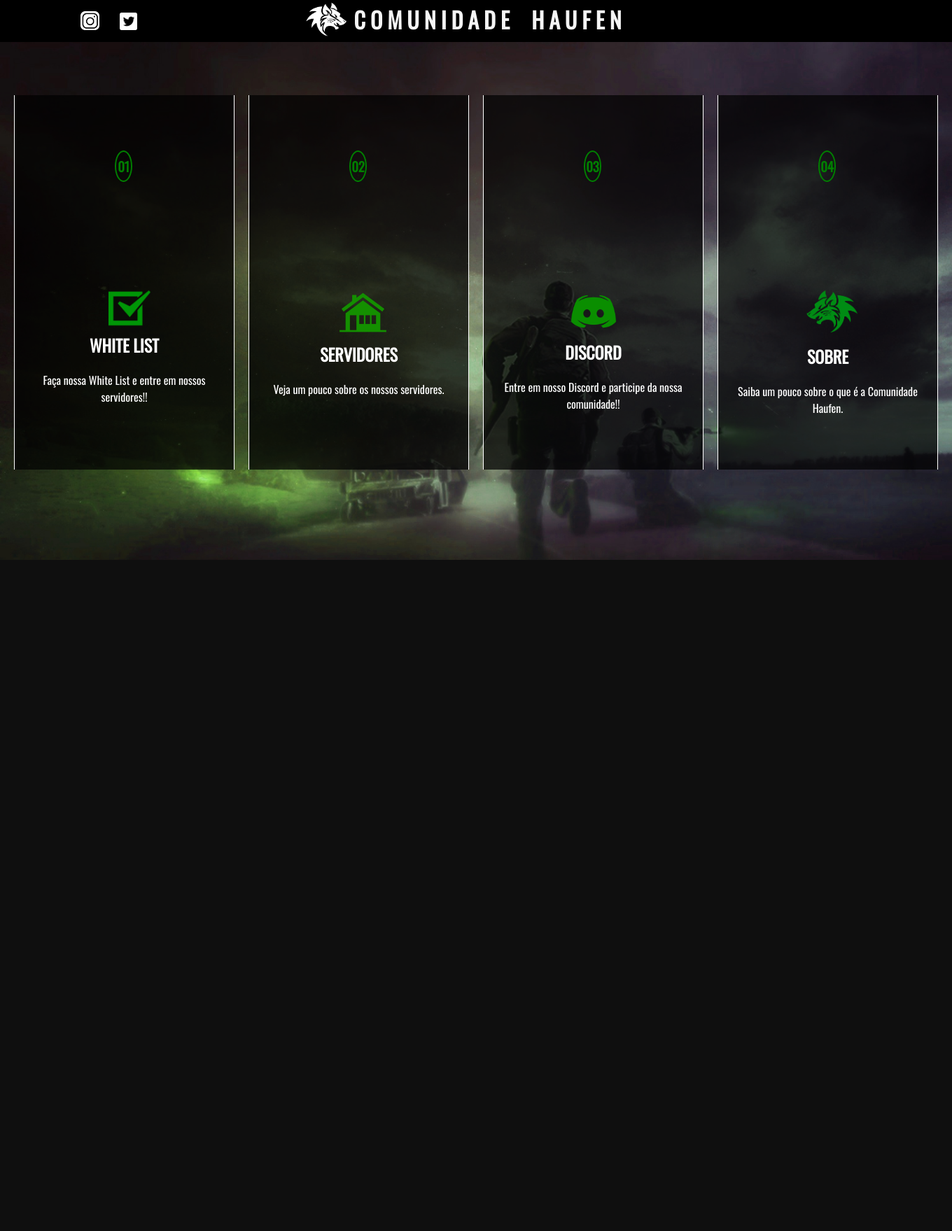
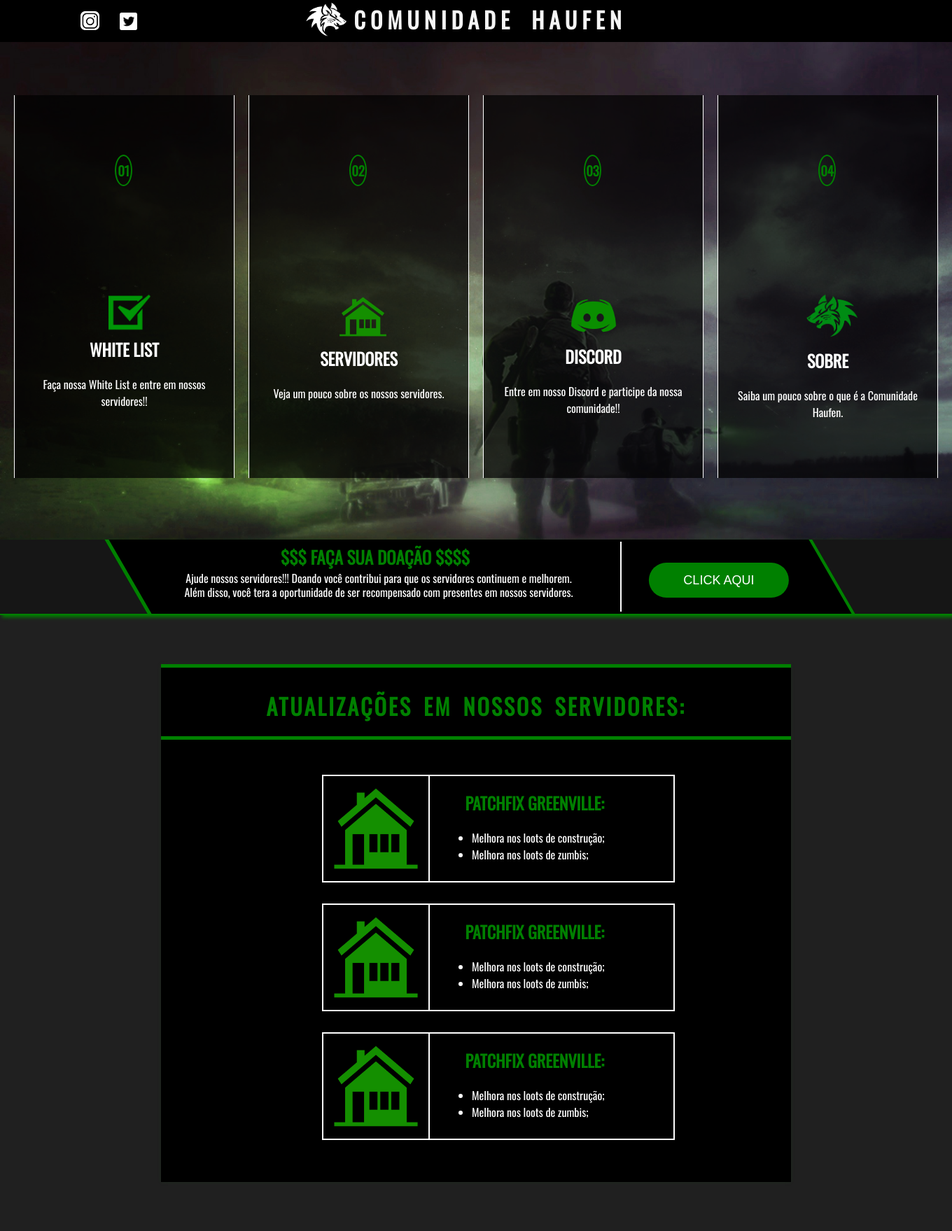
Before and after one commit to Yasnnie/Haufen-Full, a PHP site: page / in a window 1360 px wide. Shown: the whole page at 70% size. Before the commit the page ends 800 px from the top, so only its background shows below. Run offline with PHP 8.4, Linux system fonts and the light colour scheme.

Commit message:
Atualização Página Index

```diff
--- a/css/index.css
+++ b/css/index.css
@@ -1,5 +1,7 @@
 body{
-    background: url(../image/fundo4.jpg);
+    background:
+    url(../image/fundo4.jpg),
+    rgb(32, 32, 32);
     background-size: 1700px 800px;
     background-repeat: no-repeat;
     font-family: 'Oswald', sans-serif;
@@ -92,8 +94,8 @@ body{
     margin-right: 10px;
 }
 .botao{
-    margin: 60px 10px 0px 10px;
-    padding: 60px 20px;
+    margin: 60px 10px 72px 10px;
+    padding: 66px 20px;
     width: 300px;
     text-align: center;
     background: rgba(0, 0, 0, 0.712);
@@ -102,6 +104,7 @@ body{
     color: white;
     display: block;
     transition: all .6s;
+
 
 }
 .botao:hover{
@@ -113,7 +116,6 @@ body{
     opacity: 1;
     filter: blur(0);
 }
-
 
 
 
@@ -155,3 +157,140 @@ body{
     margin-top: 0px;
 
 }
+
+
+
+.div_doa{
+    background: rgb(22, 22, 22);
+    border-bottom: 2px solid green;
+    box-shadow: 3px 3px 5px green;
+}
+
+.doacao{
+    margin-left: 100px;
+    padding: 3px 0px;
+    width: 1000px;
+    color: white;
+    background: rgb(0, 0, 0);
+    display: flex;
+    text-align: center;
+    align-items: center;
+    border-right: 5px solid green;
+    border-left: 6px solid green;
+
+
+
+}
+
+.right{
+    -webkit-transform: skew(30deg) translateX(80px);
+    -ms-transform: skew(30deg) translateX(80px);
+     transform: skew(30deg) translateX(80px);
+}
+
+
+.doacao h1{
+    text-transform: uppercase;
+    color: green;
+    margin-top: 3px;
+    font-size: 25px;
+
+
+}
+.doacao p{
+    margin-top: -15px;
+    line-height: 20px;
+    width: 570px;
+    margin-left: 70px;
+
+
+}
+.descRoda{
+
+    border-right: 2px solid white;
+    width: 700px;
+    height: 100px;
+}
+.doar{
+     margin-top: 10px;
+     position: relative;
+     right: -18%;
+     background: green;
+     color: white;
+     font-size: 18px;
+     height: 50px;
+     width: 200px;
+     border:0px;
+     border-radius: 100px;
+     transition: all .5s;
+
+ }
+
+ .doar:hover{
+    background: #003d00;
+    transition: all .5s;
+    cursor: pointer;
+}
+
+
+.reto{
+    -webkit-transform: skew(-30deg) translateX(0) ;
+    -ms-transform: skew(-30deg) translateX(0) ;
+     transform: skew(-30deg) translateX(0) ;
+}
+
+.mural{
+    background-color: black;
+    color: white;
+    text-align: center;
+    margin: 70px 230px 70px 230px;
+    padding-bottom: 30px;
+    padding-top: 10px;
+    border-top: 5px solid green;
+    animation: piscar 7s linear infinite;
+}
+
+@keyframes piscar{
+    0%{
+        box-shadow: 0;
+    }
+    50%{
+        box-shadow: 3px 3px 50px green;
+    }
+    100%{
+        box-shadow: 0;
+    }
+}
+
+.mural h1{
+    color: green;
+    text-transform: uppercase;
+    letter-spacing: 3px;
+    word-spacing: 6px;
+    padding-bottom: 20px;
+    border-bottom: 5px solid green;
+    margin-bottom: 50px;
+}
+.att{
+    position: relative;
+    display: flex;
+    left: 230px;
+    border: 2px solid white;
+    width: 500px;
+    margin-bottom: 30px;
+}
+.att h2{
+    text-transform: uppercase;
+    margin-left: 50px ;
+    color: green;
+}
+.att li{
+    text-align: left;
+    margin-left: 20px;
+}
+.imgAtt{
+    height: 150px;
+    width: 130px;
+    padding: 0px 10px;
+    border-right: 2px solid white;
+}
--- a/html/servidores.html
+++ b/html/servidores.html
@@ -11,7 +11,7 @@
 <body>
     <div class="barra">
         <ul>
-            <li><a href="../index.html">Inicio</a></li>
+            <li><a href="../index.php">Inicio</a></li>
             <li><a href="../html/wl.html" >White List</a></li>
             <li><a href="https://discord.gg/QsYqCMm" target="_blank" >Discord</a></li>
             <li><a href="../html/sobre.html" >Sobre</a></li>
--- a/html/sobre.html
+++ b/html/sobre.html
@@ -15,7 +15,7 @@
 
     <div class="barra">
         <ul>
-            <li><a href="../index.html">Inicio</a></li>
+            <li><a href="../index.php">Inicio</a></li>
             <li><a href="../html/wl.html">White List</a></li>
             <li><a href="../html/servidores.html">Servidores</a></li>
             <li><a href="https://discord.gg/QsYqCMm" target="_blank">Discord</a></li>
--- a/html/wl.html
+++ b/html/wl.html
@@ -17,7 +17,7 @@
 
     <div class="barra">
         <ul>
-            <li><a href="../index.html">Inicio</a></li>
+            <li><a href="../index.php">Inicio</a></li>
             <li><a href="../html/servidores.html" >Servidores</a></li>
             <li><a href="https://discord.gg/QsYqCMm" target="_blank" >Discord</a></li>
             <li><a href="../html/sobre.html" >Sobre</a></li>
--- a/index.html
+++ /dev/null
@@ -1,74 +0,0 @@
-<!DOCTYPE html>
-<html lang="en">
-
-<head>
-    <meta charset="UTF-8">
-    <meta name="viewport" content="width=device-width, initial-scale=1.0">
-    <link rel="shortcut icon" href="./image/logoverde.png">
-    <link href="https://fonts.googleapis.com/css2?family=Oswald&display=swap" rel="stylesheet">
-    <link rel="stylesheet" href="./css/index.css">
-    <title>Haufen</title>
-</head>
-
-<body>
-   <div id="corpo">
-    <div class="haufenTitulo">
-            <div class="social" id="soc">
-
-            <img src="./image/instaW.png" alt="" id="imgInsta">
-            <img src="./image/twitterW.png" alt="" id="imgTwt">
-        </div>
-        <img class="logo" src="./image/logo.png" alt="">
-        <h1>Comunidade Haufen</h1>
-
-    </div>
-
-    <div class="botaos" id="but">
-        <ul>
-
-            <li class="botao" id="botaoWl">
-
-            <h3 class="numBotao">01</h3>
-
-            <img src="./image/wl.png" alt="" class="imgWl">
-            <h2 class="titBotao">White List</h2>
-            <p class="descBotao">Faça nossa White List e entre em nossos servidores!!</p>
-            </li>
-
-        <li class="botao" id="botaoServ">
-            <h3 class="numBotao">02</h3>
-            <a href=""></a>
-            <img src="./image/green.png" alt="" class="imgServ">
-            <h2 class="titBotao">Servidores</h2>
-            <p class="descBotao">Veja um pouco sobre os nossos servidores.</p>
-
-        </li>
-
-        <li class="botao" id="botaoDs">
-            <h3 class="numBotao">03</h3>
-
-            <img src="./image/discord.png" alt="" class="imgDs">
-            <h2 class="titBotao">Discord</h2>
-            <p class="descBotao">Entre em nosso Discord e participe da nossa comunidade!!</p>
-        </li>
-
-        <li class="botao" id="botaoSobre">
-            <h3 class="numBotao">04</h3>
-
-            <img src="./image/logoverde.png" alt="" class="imgSob">
-            <h2 class="titBotao">Sobre</h2>
-            <p class="descBotao">Saiba um pouco sobre o que é a Comunidade Haufen. </p>
-        </li>
-        </ul>
-    </div>
-</div>
-
-<div class="doacao">
-    <h1>
-
-    </h1>
-</div>
-<script src="./js/index.js"></script>
-</body>
-
-</html>
--- /dev/null
+++ b/index.php
@@ -0,0 +1,123 @@
+<?php
+
+?>
+
+
+<!DOCTYPE html>
+<html lang="en">
+
+<head>
+    <meta charset="UTF-8">
+    <meta name="viewport" content="width=device-width, initial-scale=1.0">
+    <link rel="shortcut icon" href="./image/logoverde.png">
+    <link href="https://fonts.googleapis.com/css2?family=Oswald&display=swap" rel="stylesheet">
+    <link rel="stylesheet" href="./css/index.css">
+    <title>Haufen</title>
+</head>
+
+<body>
+
+    <div class="haufenTitulo">
+        <div class="social" id="soc">
+
+            <img src="./image/instaW.png" alt="" id="imgInsta">
+            <img src="./image/twitterW.png" alt="" id="imgTwt">
+        </div>
+        <img class="logo" src="./image/logo.png" alt="">
+        <h1>Comunidade Haufen</h1>
+
+    </div>
+
+    <div class="botaos" id="but">
+        <ul>
+
+            <li class="botao" id="botaoWl">
+
+                <h3 class="numBotao">01</h3>
+
+                <img src="./image/wl.png" alt="" class="imgWl">
+                <h2 class="titBotao">White List</h2>
+                <p class="descBotao">Faça nossa White List e entre em nossos servidores!!</p>
+            </li>
+
+            <li class="botao" id="botaoServ">
+                <h3 class="numBotao">02</h3>
+                <a href=""></a>
+                <img src="./image/green.png" alt="" class="imgServ">
+                <h2 class="titBotao">Servidores</h2>
+                <p class="descBotao">Veja um pouco sobre os nossos servidores.</p>
+
+            </li>
+
+            <li class="botao" id="botaoDs">
+                <h3 class="numBotao">03</h3>
+
+                <img src="./image/discord.png" alt="" class="imgDs">
+                <h2 class="titBotao">Discord</h2>
+                <p class="descBotao">Entre em nosso Discord e participe da nossa comunidade!!</p>
+            </li>
+
+            <li class="botao" id="botaoSobre">
+                <h3 class="numBotao">04</h3>
+
+                <img src="./image/logoverde.png" alt="" class="imgSob">
+                <h2 class="titBotao">Sobre</h2>
+                <p class="descBotao">Saiba um pouco sobre o que é a Comunidade Haufen. </p>
+            </li>
+        </ul>
+    </div>
+
+    <div class="div_doa">
+        <div class="doacao right">
+            <div class="descRoda reto">
+                <h1>$$$ Faça sua doação $$$$</h1>
+                <p>Ajude nossos servidores!!! Doando você contribui para que os servidores continuem e melhorem. Além
+                    disso, você tera a oportunidade de ser recompensado com presentes em nossos servidores.</p>
+
+            </div>
+            <div>
+                <button class="doar reto">CLICK AQUI</button>
+            </div>
+        </div>
+    </div>
+
+
+
+    <div class="mural">
+        <h1> ATUALIZAÇÕES EM NOSSOS SERVIDORES:</h1>
+        <div class="att">
+            <img src="./image/green.png" alt="greenville logo" class="imgAtt">
+            <div class="infoAtt">
+                <h2>PatchFix GreenVille:</h2>
+                <ul>
+                    <li>Melhora nos loots de construção;</li>
+                    <li>Melhora nos loots de zumbis;</li>
+                </ul>
+            </div>
+        </div>
+        <div class="att">
+            <img src="./image/green.png" alt="greenville logo" class="imgAtt">
+            <div class="infoAtt">
+                <h2>PatchFix GreenVille:</h2>
+                <ul>
+                    <li>Melhora nos loots de construção;</li>
+                    <li>Melhora nos loots de zumbis;</li>
+                </ul>
+            </div>
+        </div>
+        <div class="att">
+            <img src="./image/green.png" alt="greenville logo" class="imgAtt">
+            <div class="infoAtt">
+                <h2>PatchFix GreenVille:</h2>
+                <ul>
+                    <li>Melhora nos loots de construção;</li>
+                    <li>Melhora nos loots de zumbis;</li>
+                </ul>
+            </div>
+        </div>
+    </div>
+    </div>
+    <script src="./js/index.js"></script>
+</body>
+
+</html>
--- a/php/wl.php
+++ b/php/wl.php
@@ -58,7 +58,7 @@ $query = mysqli_query($conexao, $result_us);
 
     <div class=" barra barraFimWl">
         <ul>
-            <li><a href="../index.html">Inicio</a></li>
+            <li><a href="../index.php">Inicio</a></li>
             <li><a href="../html/servidores.html">Servidores</a></li>
             <li><a href="https://discord.gg/QsYqCMm" target="_blank">Discord</a></li>
             <li><a href="../html/sobre.html">Sobre</a></li>
```
